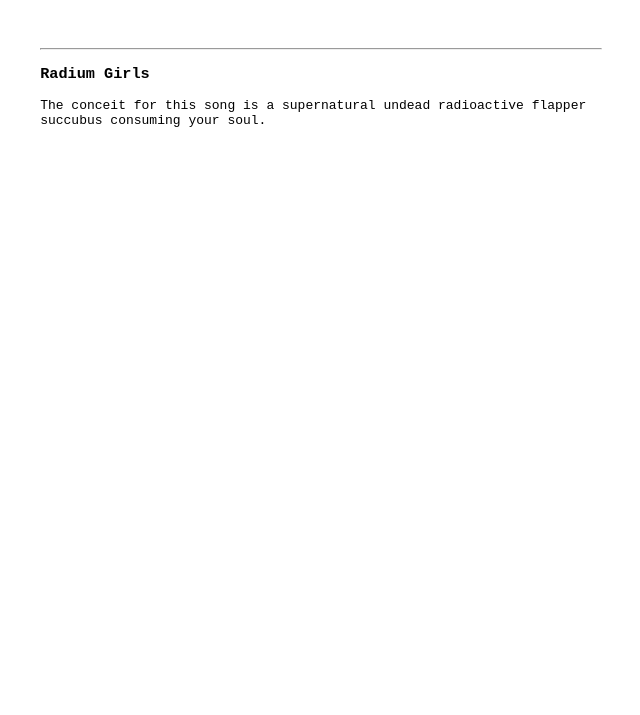
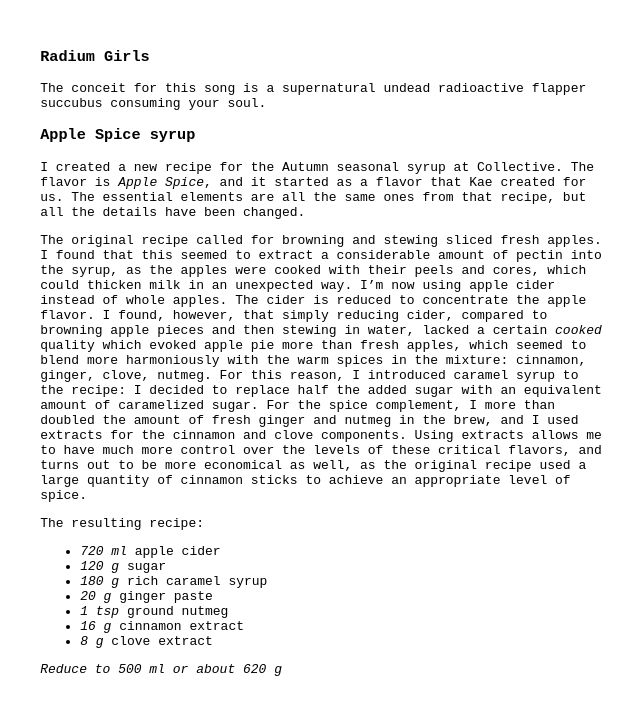
Before and after one commit to popempire/hjhw, a Jekyll site: the page built from _posts/2024-10-08-tuesday.md, in a window 1280 px wide. Shown: the top 715 px of the page, without its empty margins (319-959 px from the left). Built offline with Jekyll 4.4.1, drawn with Linux system fonts in a browser that asks for light colours.

Commit message:
Update 2024-10-08-tuesday.md

```diff
--- a/_posts/2024-10-08-tuesday.md
+++ b/_posts/2024-10-08-tuesday.md
@@ -1,10 +1,44 @@
 ---
 title: "Tuesday Night, late"
 ---
-
-------------------------------------------------------------------------
 
 ### Radium Girls
 
 The conceit for this song is a supernatural undead radioactive flapper
 succubus consuming your soul.
+
+### Apple Spice syrup
+
+I created a new recipe for the Autumn seasonal syrup at Collective. The flavor
+is *Apple Spice*, and it started as a flavor that Kae created for us. The
+essential elements are all the same ones from that recipe, but all the details
+have been changed.
+
+The original recipe called for browning and stewing sliced fresh apples. I
+found that this seemed to extract a considerable amount of pectin into the
+syrup, as the apples were cooked with their peels and cores, which could
+thicken milk in an unexpected way. I'm now using apple cider instead of whole
+apples. The cider is reduced to concentrate the apple flavor. I found, however,
+that simply reducing cider, compared to browning apple pieces and then stewing
+in water, lacked a certain *cooked* quality which evoked apple pie more than
+fresh apples, which seemed to blend more harmoniously with the warm spices in
+the mixture: cinnamon, ginger, clove, nutmeg. For this reason, I introduced
+caramel syrup to the recipe: I decided to replace half the added sugar with
+an equivalent amount of caramelized sugar. For the spice complement, I more
+than doubled the amount of fresh ginger and nutmeg in the brew, and I used
+extracts for the cinnamon and clove components. Using extracts allows me to
+have much more control over the levels of these critical flavors, and turns
+out to be more economical as well, as the original recipe used a large quantity
+of cinnamon sticks to achieve an appropriate level of spice.
+
+The resulting recipe:
+
+ - *720 ml* apple cider
+ - *120 g* sugar
+ - *180 g* rich caramel syrup
+ - *20 g* ginger paste
+ - *1 tsp* ground nutmeg
+ - *16 g* cinnamon extract
+ - *8 g* clove extract
+
+ *Reduce to 500 ml or about 620 g*
```
